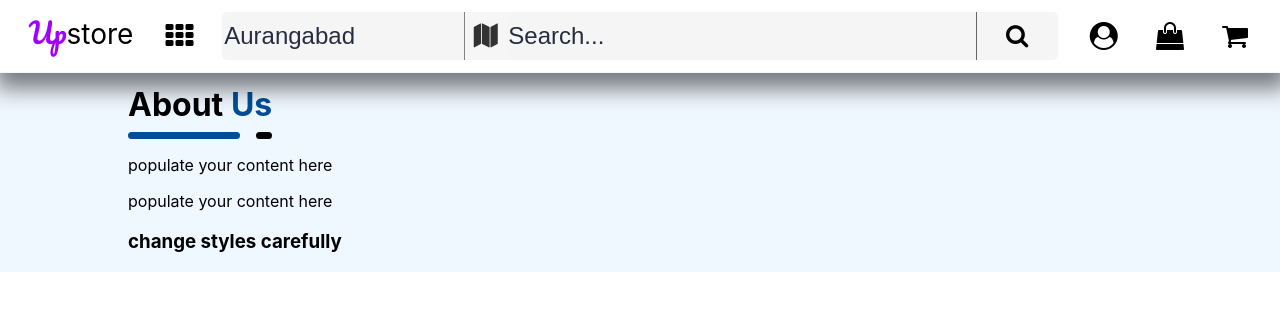
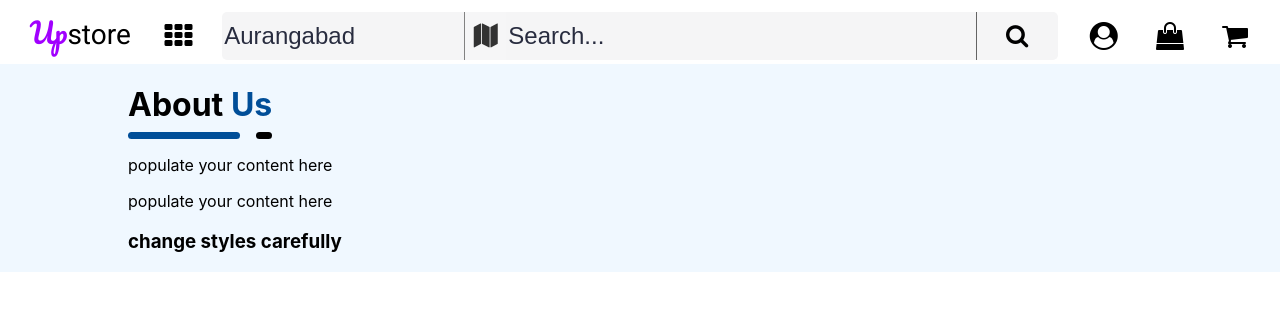
Before and after one commit to harshit151001/Upstore.in, a React (Create React App) app: page /aboutus in a window 1280 px wide. Shown: the top 310 px of the page. Built offline with nearby package versions, Linux system fonts and the light colour scheme.

Commit message:
errors removed

```diff
--- a/public/index.html
+++ b/public/index.html
@@ -9,6 +9,10 @@
 
     <link
       href="https://fonts.googleapis.com/css2?family=Pacifico&display=swap"
+      rel="stylesheet"
+    />
+    <link
+      href="https://fonts.googleapis.com/css2?family=Roboto&display=swap"
       rel="stylesheet"
     />
     <link
--- a/src/Components/Carousel/Slider.js
+++ b/src/Components/Carousel/Slider.js
@@ -65,8 +65,10 @@ function Slider() {
   };
 
   const goRight = () => {
+    console.log(sliderArr);
     x === -100 * (sliderArr.length - 1) ? setX(0) : setX(x - 100);
   };
+
   return (
     <Sliderbox>
       {sliderArr.map((item, index) => {
@@ -77,10 +79,10 @@ function Slider() {
         );
       })}
       <Move style={{ left: '.5rem' }} onClick={goLeft}>
-        <i class="fa fa-angle-left" aria-hidden="true"></i>
+        <i className="fa fa-angle-left" aria-hidden="true"></i>
       </Move>
       <Move style={{ right: '.5rem' }} onClick={goRight}>
-        <i class="fa fa-angle-right" aria-hidden="true"></i>
+        <i className="fa fa-angle-right" aria-hidden="true"></i>
       </Move>
     </Sliderbox>
   );
--- a/src/Components/Navbar/Desktop.js
+++ b/src/Components/Navbar/Desktop.js
@@ -8,6 +8,7 @@ const DesktopNav = styled.div`
   width: 100vw;
   background: white;
   height: 9vh;
+  font-family: 'Roboto', sans-serif;
   align-items: center;
   box-shadow: 2px 10px 21px 6px rgba(0, 0, 0, 0.5);
   font-size: 28px;
@@ -135,11 +136,15 @@ function Desktop() {
       <DesktopNav>
         <div>
           <span style={{ transform: 'translateY(-4px)' }}>
-            <p>
+            <p
+              style={{
+                fontFamily: 'Roboto',
+              }}
+            >
               <span
                 style={{
                   color: 'hsla(278, 100%, 50%, 1)',
-                  'font-family': 'Pacifico',
+                  fontFamily: 'Pacifico',
                 }}
               >
                 Up
@@ -152,7 +157,7 @@ function Desktop() {
             onMouseOver={a}
             onMouseLeave={b}
           >
-            <i class="fa fa-th" aria-hidden="true"></i>
+            <i className="fa fa-th" aria-hidden="true"></i>
           </span>
         </div>
 
@@ -160,13 +165,13 @@ function Desktop() {
           <form action="">
             <input type="text" placeholder="Aurangabad" disabled="disabled" />
             <button disabled="disabled">
-              <i class="fa fa-map" aria-hidden="true"></i>
+              <i className="fa fa-map" aria-hidden="true"></i>
             </button>
           </form>
           <form action="">
             <input type="text" placeholder="Search..." />
             <button disabled="">
-              <i class="fa fa-search" aria-hidden="true"></i>
+              <i className="fa fa-search" aria-hidden="true"></i>
             </button>
           </form>
         </div>
@@ -176,19 +181,19 @@ function Desktop() {
             onMouseOver={c}
             onMouseLeave={d}
           >
-            <i class="fa fa-user-circle" aria-hidden="true"></i>
+            <i className="fa fa-user-circle" aria-hidden="true"></i>
           </span>
           <span
             style={{ height: '8vh', display: 'flex', alignItems: 'center' }}
           >
-            <i class="fa fa-shopping-bag" aria-hidden="true"></i>
+            <i className="fa fa-shopping-bag" aria-hidden="true"></i>
           </span>
           <span
             style={{ height: '8vh', display: 'flex', alignItems: 'center' }}
             onMouseOver={e}
             onMouseLeave={f}
           >
-            <i class="fa fa-shopping-cart" aria-hidden="true"></i>
+            <i className="fa fa-shopping-cart" aria-hidden="true"></i>
           </span>
         </div>
       </DesktopNav>
--- a/src/Components/Navbar/Mobile.js
+++ b/src/Components/Navbar/Mobile.js
@@ -1,5 +1,5 @@
 import React from 'react';
-import SideMenu from 'react-sidemenu';
+
 function Mobile() {
   return <></>;
 }
--- a/src/Components/Navbar/Navbar.js
+++ b/src/Components/Navbar/Navbar.js
@@ -1,6 +1,6 @@
 //library
 import React, { useEffect, useState } from 'react';
-import { Fragment } from 'react';
+
 //custom
 import Mobile from './Mobile';
 import Desktop from './Desktop';
@@ -43,9 +43,7 @@ function Navbar() {
     height: '9vh',
   };
   const { width } = useWindowDimensions();
-  return (
-    <Fragment style={style}>{width < 991 ? <Mobile /> : <Desktop />}</Fragment>
-  );
+  return <div style={style}>{width < 991 ? <Mobile /> : <Desktop />}</div>;
 }
 
 export default Navbar;
```
